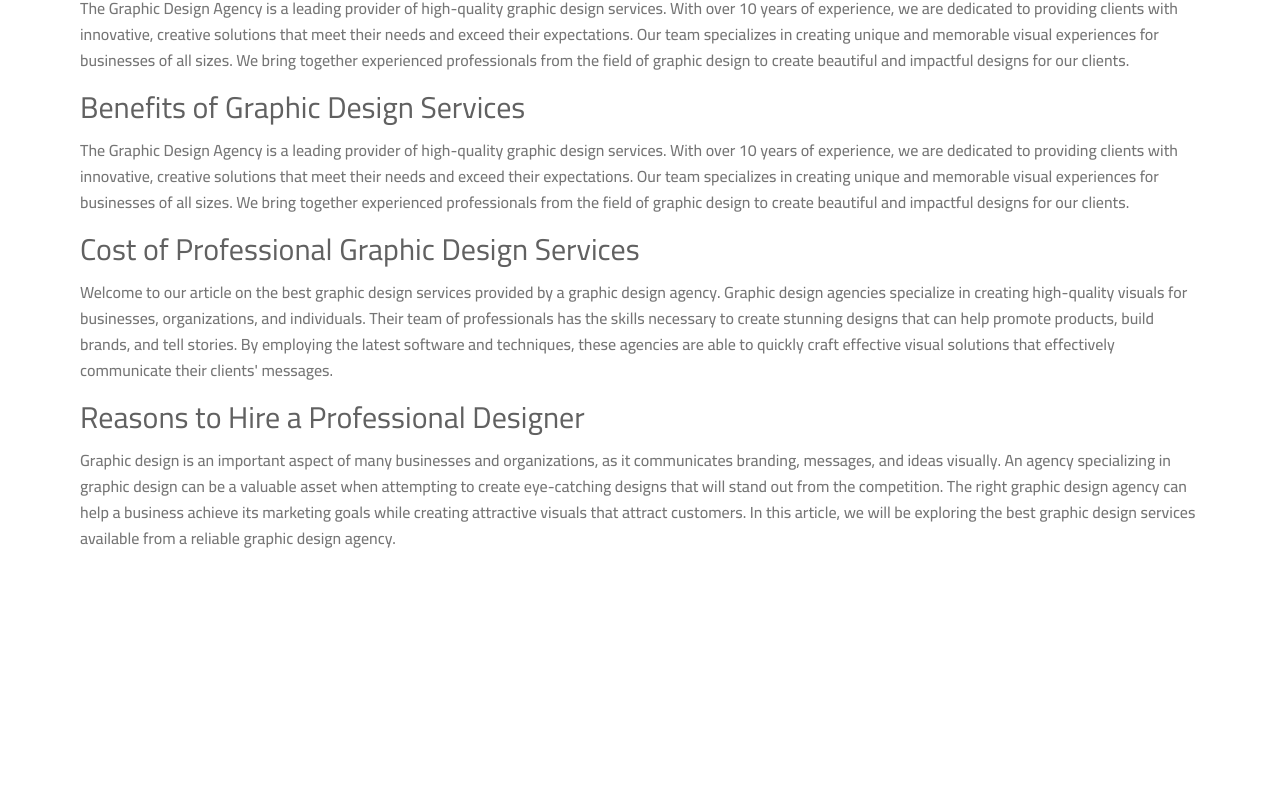
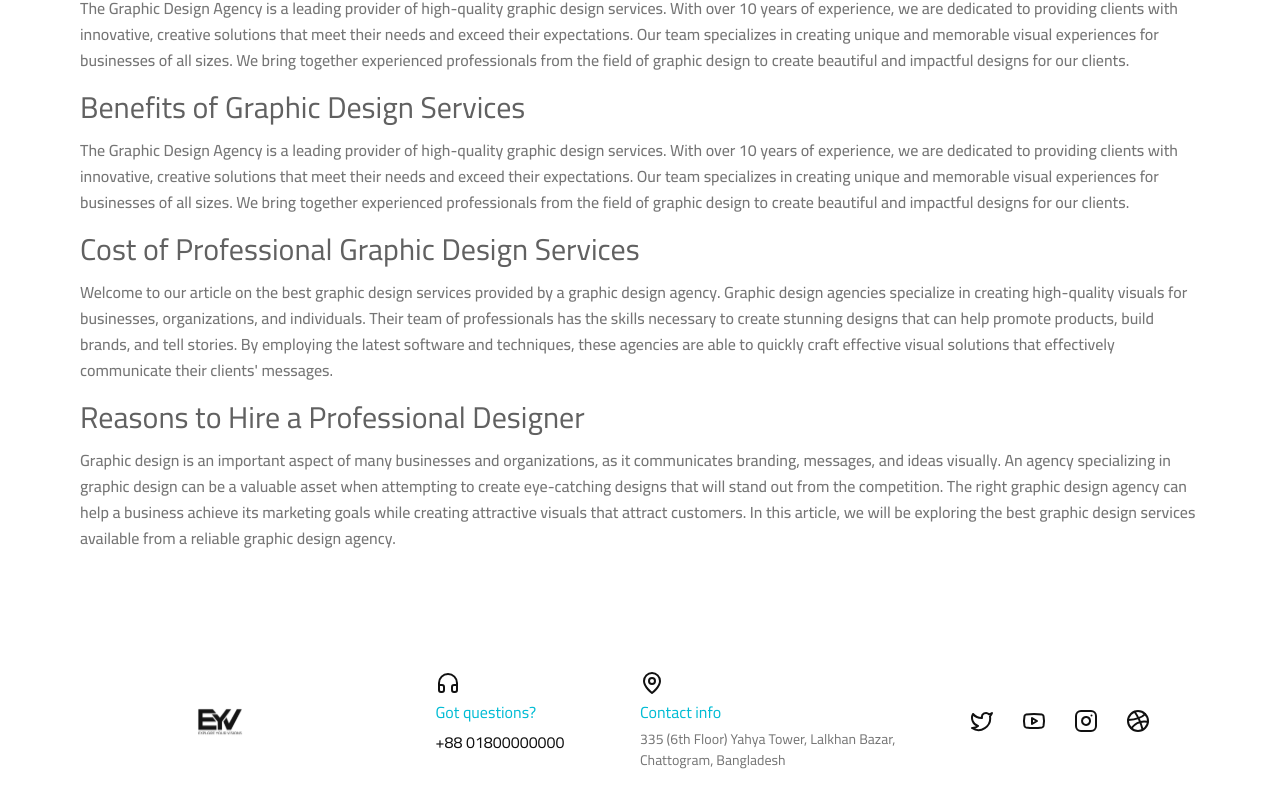
Before and after one commit to juniorEdris/eyt-services-frontend, a Next.js app: page / in a window 1280 px wide. Shown: the part 4485-5292 px from the top of the page. Before the commit the page ends 5108 px from the top, so only its background shows below. Built offline with nearby package versions, Linux system fonts and the light colour scheme; what tailwindcss-animated would draw is missing.

Commit message:
footer section completed

```diff
--- a/app/layout.js
+++ b/app/layout.js
@@ -1,6 +1,7 @@
 import { TWMaterialComponents } from "@/lib/twMaterialAssets";
 import "./globals.css";
 import { AppHeader } from "@/components/primary/header";
+import AppFooter from "@/components/primary/footer";
 
 export const metadata = {
   title: "EYT | Explore Your Vision",
@@ -16,6 +17,7 @@ export default function RootLayout({ children }) {
           <TWMaterialComponents>
             <AppHeader />
             <section className="overflow-x-hidden">{children}</section>
+            <AppFooter />
           </TWMaterialComponents>
         </section>
       </body>
--- a/components/landing-page/brandsection/brandslider.js
+++ b/components/landing-page/brandsection/brandslider.js
@@ -16,7 +16,7 @@ import "swiper/css/autoplay";
 const BrandsSlider = ({ items }) => {
   return (
     <Swiper
-      slidesPerView={1}
+      slidesPerView={2}
       spaceBetween={10}
       autoplay={{
         delay: 2500,
@@ -25,7 +25,7 @@ const BrandsSlider = ({ items }) => {
         stopOnLastSlide: false,
       }}
       breakpoints={{
-        480: { slidesPerView: 2 },
+        480: { slidesPerView: 3 },
         768: { slidesPerView: 5 },
       }}
       modules={[Autoplay]}
--- a/components/landing-page/categories/categoryCard.js
+++ b/components/landing-page/categories/categoryCard.js
@@ -7,7 +7,7 @@ const CategoryCard = ({ item }) => {
     <div
       className={`hover:shadow-app_shadow p-2 drop-shadow-sm ${appTransitionClasses}`}
     >
-      <Link href={`/services/${item.id}`} className="group/category-banner">
+      <Link href={`/`} className="group/category-banner">
         <div className={`grid gap-3`}>
           <ImageWithCustomSize
             parentClassName="rounded-none"
--- a/components/landing-page/companyInfo/descriptionTexts.js
+++ b/components/landing-page/companyInfo/descriptionTexts.js
@@ -11,7 +11,12 @@ const DescriptionTexts = ({
   return (
     <div className={cn(``, parentClassName)}>
       {title ? (
-        <h1 className={cn(`text-3xl text-gray-700 mb-3`, titleClassName)}>
+        <h1
+          className={cn(
+            `text-xl md:text-3xl text-gray-700 mb-3`,
+            titleClassName,
+          )}
+        >
           {title}
         </h1>
       ) : null}
--- /dev/null
+++ b/components/primary/footer/index.js
@@ -0,0 +1,105 @@
+import Container from "@/components/primary/container";
+import { AppLogo } from "@/lib/custom-svg";
+import { Typography } from "@/lib/twMaterialAssets";
+import {
+  Dribbble,
+  Headphones,
+  Instagram,
+  MapPin,
+  Twitter,
+  Youtube,
+} from "lucide-react";
+import { appTransitionClasses } from "@/lib/utils";
+import Link from "next/link";
+
+const AppFooter = () => {
+  const iconClassName = `p-3 rounded-full hover:bg-app-theme hover:text-app-light ${appTransitionClasses}`;
+  return (
+    <section className="py-12" id="footer">
+      <Container>
+        <div className="grid gap-3 md:gap-0 md:grid-cols-4 md:content-center md:justify-items-center">
+          <div className={`flex items-center md:justify-center`}>
+            <AppLogo />
+          </div>
+
+          <div className={`grid gap-1 content-start`}>
+            <div className={``}>
+              <Headphones className="" />
+            </div>
+            <Typography
+              variant="paragraph"
+              className="font-Cairo font-normal text-app-theme"
+            >
+              Got questions?
+            </Typography>
+            <Typography
+              variant="paragraph"
+              className="font-Cairo text-app-dark font-normal"
+            >
+              +88 01800000000
+            </Typography>
+          </div>
+
+          <div className={`grid gap-1 content-start`}>
+            <div className={``}>
+              <MapPin className="" />
+            </div>
+            <div className={``}>
+              <Typography
+                variant="paragraph"
+                className="font-Cairo font-normal text-app-theme"
+              >
+                Contact info
+              </Typography>
+            </div>
+
+            <div className={``}>
+              <Typography
+                variant="small"
+                className="font-Cairo text-gray-600 font-normal"
+              >
+                335 (6th Floor) Yahya Tower, Lalkhan Bazar, Chattogram,
+                Bangladesh
+              </Typography>
+            </div>
+          </div>
+
+          <div
+            className={`flex flex-wrap gap-1 items-center md:justify-center`}
+          >
+            <Link
+              href={`https://www.twitter.com`}
+              target="_blank"
+              className={`${iconClassName}`}
+            >
+              <Twitter className={`h-6 w-6`} />
+            </Link>
+            <Link
+              href={`https://www.youtube.com`}
+              target="_blank"
+              className={`${iconClassName}`}
+            >
+              <Youtube className={`h-6 w-6`} />
+            </Link>
+            <Link
+              href={`https://www.instagram.com`}
+              target="_blank"
+              className={`${iconClassName}`}
+            >
+              <Instagram className={`h-6 w-6`} />
+            </Link>
+            <Link
+              href={`https://www.dribble.com`}
+              target="_blank"
+              className={`${iconClassName}`}
+            >
+              <Dribbble className={`h-6 w-6`} />
+            </Link>
+          </div>
+        </div>
+      </Container>
+    </section>
+  );
+};
+
+export default AppFooter;
--- a/components/primary/header/index.js
+++ b/components/primary/header/index.js
@@ -38,7 +38,7 @@ export const AppHeader = () => {
             </ul>
           </div>
           <div className="hidden sm:flex sm:items-center sm:gap-x-4">
-            <Link href="/get-quote">
+            <Link href="/">
               <AppButton className="font-normal" label={"Get Quote"} />
             </Link>
           </div>
```
Also changed, not shown: lib/utils/uiData.js.
